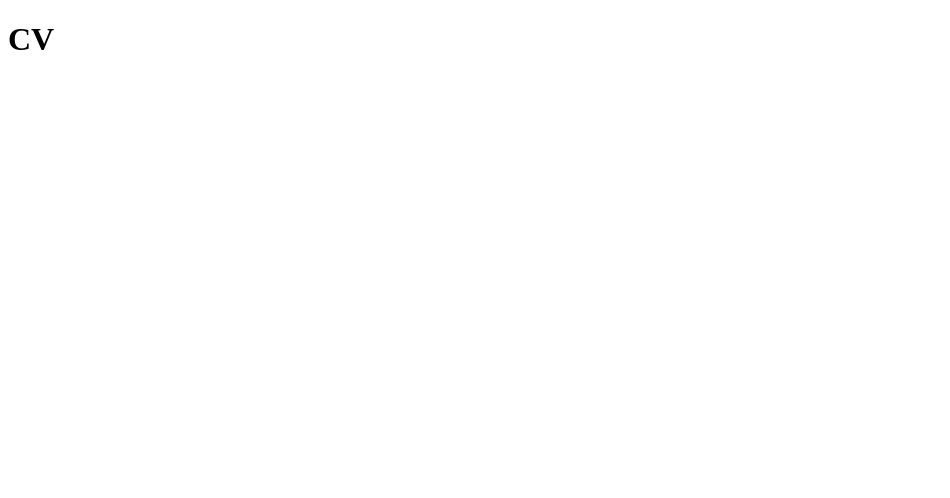
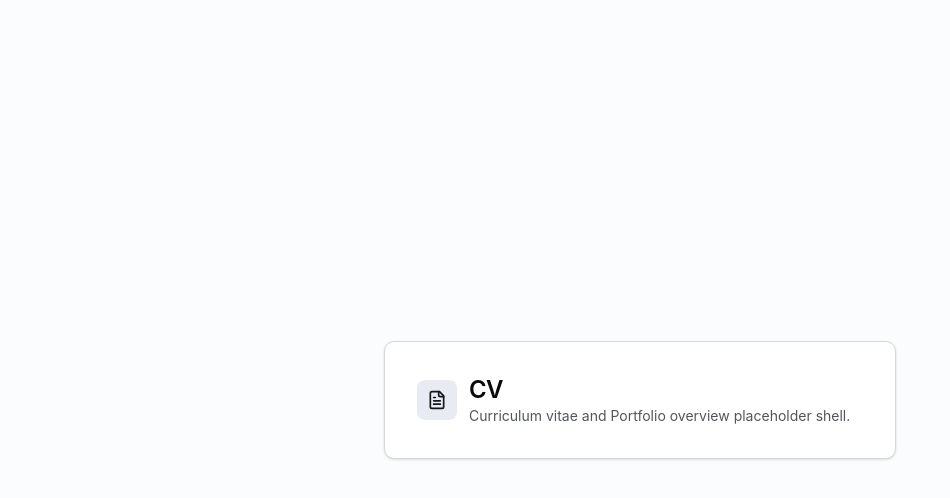
Before and after one commit to rogier-stegeman/portfolio, a Vue app: page /cv in a window 1280 px wide. Shown: the top 498 px of the page, without its empty margins (0-950 px from the left). Built offline with nearby package versions, Linux system fonts and the light colour scheme.

Commit message:
feat(theme): apply shared Tailwind v4 and shadcn-vue design tokens with system dark mode (#3)

```diff
--- a/index.html
+++ b/index.html
@@ -1,9 +1,10 @@
-<!DOCTYPE html>
+<!doctype html>
 <html lang="en">
   <head>
-    <meta charset="UTF-8">
-    <link rel="icon" href="/favicon.ico">
-    <meta name="viewport" content="width=device-width, initial-scale=1.0">
+    <meta charset="UTF-8" />
+    <link rel="icon" href="/favicon.ico" />
+    <meta name="viewport" content="width=device-width, initial-scale=1.0" />
+    <meta name="color-scheme" content="light dark" />
     <title>Portfolio</title>
   </head>
   <body>
--- a/src/apps/cv/CvView.vue
+++ b/src/apps/cv/CvView.vue
@@ -1,7 +1,26 @@
-<script setup lang="ts"></script>
+<script setup lang="ts">
+import { FileText } from '@lucide/vue'
+</script>
 
 <template>
-  <main>
-    <h1>CV</h1>
+  <main class="flex min-h-screen items-center justify-center bg-background p-6 text-foreground">
+    <section
+      class="w-full max-w-lg rounded-lg border border-border bg-card p-8 text-card-foreground shadow-sm"
+    >
+      <div class="flex items-center gap-3">
+        <span
+          class="inline-flex size-10 items-center justify-center rounded-md bg-accent text-accent-foreground"
+          aria-hidden="true"
+        >
+          <FileText class="size-5" />
+        </span>
+        <div>
+          <h1 class="text-2xl font-semibold tracking-tight">CV</h1>
+          <p class="text-sm text-muted-foreground">
+            Curriculum vitae and Portfolio overview placeholder shell.
+          </p>
+        </div>
+      </div>
+    </section>
   </main>
 </template>
--- a/src/assets/main.css
+++ b/src/assets/main.css
@@ -1 +1,86 @@
-/* Shared styles and design tokens */
+@import 'tailwindcss';
+
+:root {
+  color-scheme: light dark;
+
+  --background: oklch(0.99 0.002 247.8);
+  --foreground: oklch(0.145 0.005 285.8);
+  --card: oklch(1 0 0);
+  --card-foreground: oklch(0.145 0.005 285.8);
+  --popover: oklch(1 0 0);
+  --popover-foreground: oklch(0.145 0.005 285.8);
+  --primary: oklch(0.205 0.006 285.8);
+  --primary-foreground: oklch(0.985 0 0);
+  --secondary: oklch(0.96 0.003 264.5);
+  --secondary-foreground: oklch(0.205 0.006 285.8);
+  --muted: oklch(0.96 0.003 264.5);
+  --muted-foreground: oklch(0.45 0.01 264.5);
+  --accent: oklch(0.94 0.01 264.5);
+  --accent-foreground: oklch(0.205 0.006 285.8);
+  --destructive: oklch(0.55 0.22 27.3);
+  --destructive-foreground: oklch(0.985 0 0);
+  --border: oklch(0.88 0.005 264.5);
+  --input: oklch(0.88 0.005 264.5);
+  --ring: oklch(0.55 0.015 264.5);
+  --radius: 0.625rem;
+
+  @media (prefers-color-scheme: dark) {
+    --background: oklch(0.145 0.005 285.8);
+    --foreground: oklch(0.985 0 0);
+    --card: oklch(0.205 0.006 285.8);
+    --card-foreground: oklch(0.985 0 0);
+    --popover: oklch(0.205 0.006 285.8);
+    --popover-foreground: oklch(0.985 0 0);
+    --primary: oklch(0.92 0.004 286.3);
+    --primary-foreground: oklch(0.205 0.006 285.8);
+    --secondary: oklch(0.269 0.007 285.8);
+    --secondary-foreground: oklch(0.985 0 0);
+    --muted: oklch(0.269 0.007 285.8);
+    --muted-foreground: oklch(0.72 0.01 286.1);
+    --accent: oklch(0.269 0.007 285.8);
+    --accent-foreground: oklch(0.985 0 0);
+    --destructive: oklch(0.65 0.2 25.3);
+    --destructive-foreground: oklch(0.985 0 0);
+    --border: oklch(0.3 0.007 285.8);
+    --input: oklch(0.3 0.007 285.8);
+    --ring: oklch(0.55 0.015 286.1);
+  }
+
+  accent-color: var(--primary);
+}
+
+@theme inline {
+  --color-background: var(--background);
+  --color-foreground: var(--foreground);
+  --color-card: var(--card);
+  --color-card-foreground: var(--card-foreground);
+  --color-popover: var(--popover);
+  --color-popover-foreground: var(--popover-foreground);
+  --color-primary: var(--primary);
+  --color-primary-foreground: var(--primary-foreground);
+  --color-secondary: var(--secondary);
+  --color-secondary-foreground: var(--secondary-foreground);
+  --color-muted: var(--muted);
+  --color-muted-foreground: var(--muted-foreground);
+  --color-accent: var(--accent);
+  --color-accent-foreground: var(--accent-foreground);
+  --color-destructive: var(--destructive);
+  --color-destructive-foreground: var(--destructive-foreground);
+  --color-border: var(--border);
+  --color-input: var(--input);
+  --color-ring: var(--ring);
+  --radius-sm: calc(var(--radius) - 4px);
+  --radius-md: calc(var(--radius) - 2px);
+  --radius-lg: var(--radius);
+  --radius-xl: calc(var(--radius) + 4px);
+}
+
+@layer base {
+  * {
+    @apply border-border outline-ring/50;
+  }
+
+  body {
+    @apply bg-background text-foreground antialiased;
+  }
+}
--- /dev/null
+++ b/src/lib/utils.ts
@@ -0,0 +1,6 @@
+import { type ClassValue, clsx } from 'clsx'
+import { twMerge } from 'tailwind-merge'
+
+export function cn(...inputs: ClassValue[]) {
+  return twMerge(clsx(inputs))
+}
--- a/src/views/NotFoundView.vue
+++ b/src/views/NotFoundView.vue
@@ -1,10 +1,34 @@
 <script setup lang="ts">
+import { ArrowLeft, Compass } from '@lucide/vue'
 import { RouterLink } from 'vue-router'
 </script>
 
 <template>
-  <main>
-    <h1>Not Found</h1>
-    <RouterLink to="/cv">Back to CV</RouterLink>
+  <main class="flex min-h-screen items-center justify-center bg-background p-6 text-foreground">
+    <section
+      class="w-full max-w-lg rounded-lg border border-border bg-card p-8 text-card-foreground shadow-sm"
+    >
+      <div class="flex items-start gap-3">
+        <span
+          class="inline-flex size-10 shrink-0 items-center justify-center rounded-md bg-accent text-accent-foreground"
+          aria-hidden="true"
+        >
+          <Compass class="size-5" />
+        </span>
+        <div class="space-y-4">
+          <div class="space-y-1">
+            <h1 class="text-2xl font-semibold tracking-tight">Not Found</h1>
+            <p class="text-sm text-muted-foreground">The requested page could not be found.</p>
+          </div>
+          <RouterLink
+            to="/cv"
+            class="inline-flex items-center gap-2 rounded-md bg-primary px-4 py-2 text-sm font-medium text-primary-foreground transition-opacity hover:opacity-90 focus-visible:ring-2 focus-visible:ring-ring focus-visible:outline-none"
+          >
+            <ArrowLeft class="size-4" aria-hidden="true" />
+            <span>Back to CV</span>
+          </RouterLink>
+        </div>
+      </div>
+    </section>
   </main>
 </template>
--- a/vite.config.ts
+++ b/vite.config.ts
@@ -1,15 +1,13 @@
 import { fileURLToPath, URL } from 'node:url'
 
 import { defineConfig } from 'vite'
+import tailwindcss from '@tailwindcss/vite'
 import vue from '@vitejs/plugin-vue'
 import vueDevTools from 'vite-plugin-vue-devtools'
 
 // https://vite.dev/config/
 export default defineConfig({
-  plugins: [
-    vue(),
-    vueDevTools(),
-  ],
+  plugins: [tailwindcss(), vue(), vueDevTools()],
   resolve: {
     alias: {
       '@': fileURLToPath(new URL('./src', import.meta.url)),
```
Also changed, not shown: package.json (+7 -0 lines), .oxfmtrc.json, components.json (added), 1 other file (tests, documents, lock files or other folders).
